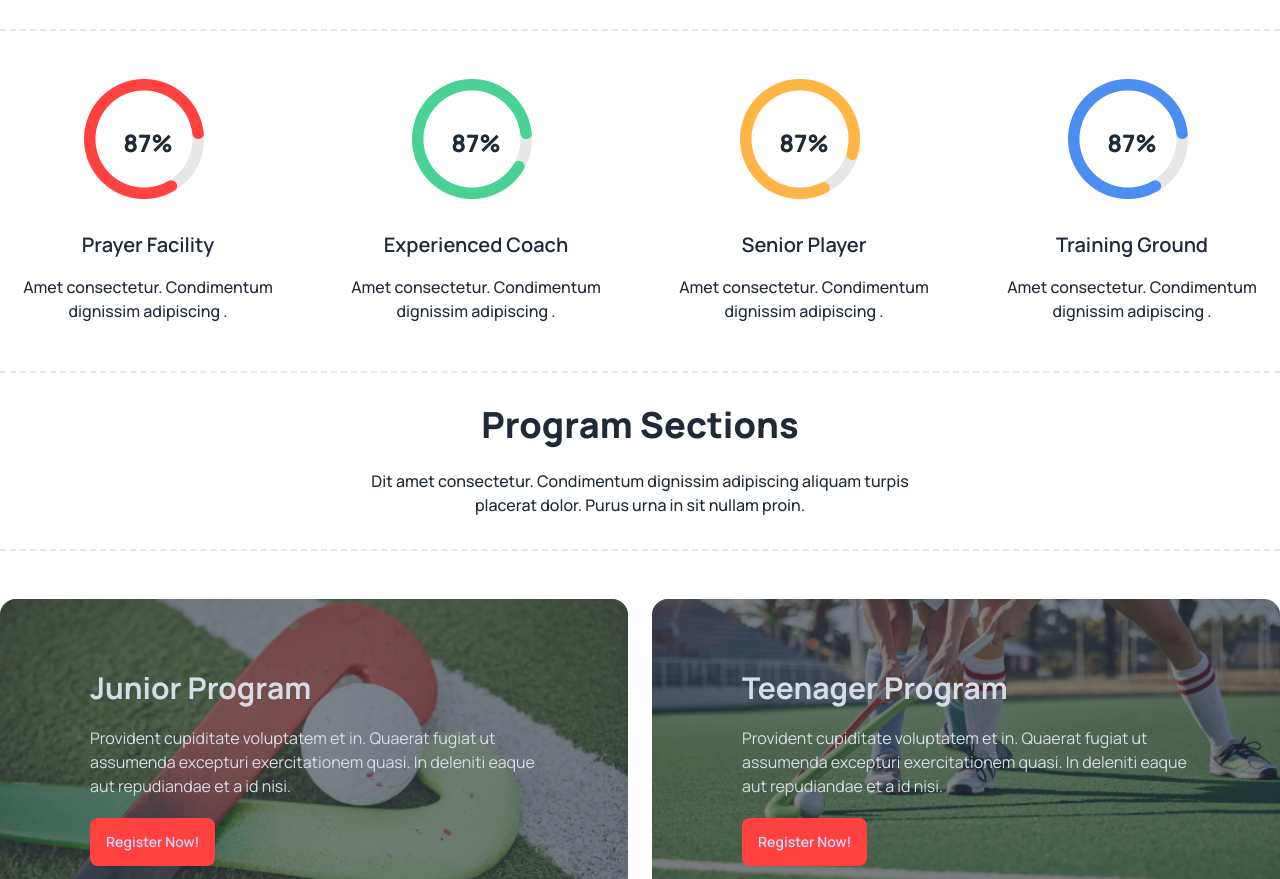
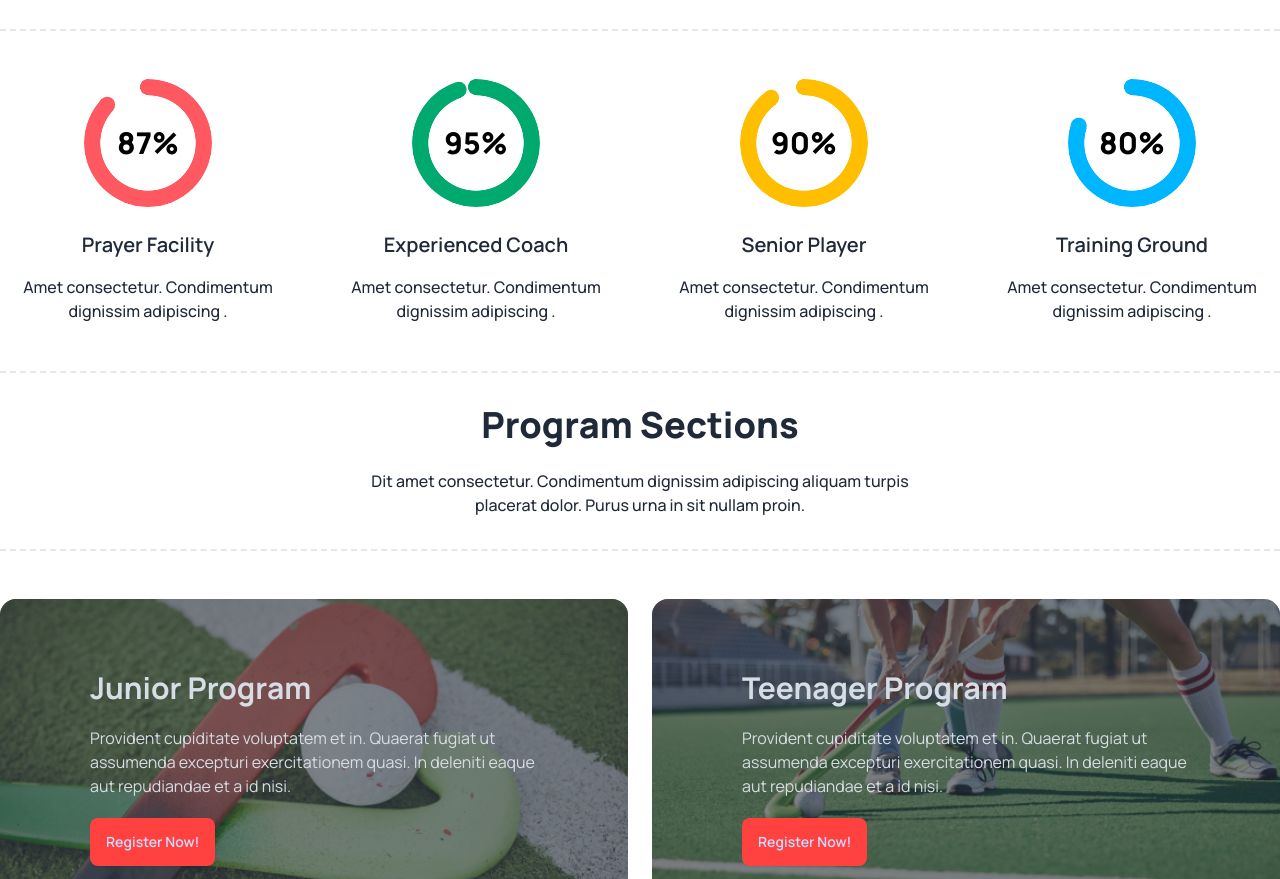
Before and after one commit to Jaman-Shah/hokeys, a plain HTML site: page index.html in a window 1280 px wide. Shown: the part 957-1836 px from the top of the page. Drawn offline with nearby package versions, Linux system fonts and the light colour scheme.

Commit message:
professional hokeys club section progress bar image to progress items added

```diff
--- a/index.html
+++ b/index.html
@@ -207,57 +207,73 @@
         <!-- facilities percentages  -->
         <div>
           <div class="grid gap-8 grid-cols-1 md:grid-cols-2 lg:grid-cols-4">
+
+            <!-- 1st progress bar  -->
+
             <div class="text-center flex flex-col items-center">
-              <div
-                class="bg-[url('images/red-round.png')] bg-no-repeat mb-6 w-32 h-32 flex justify-center items-center"
-              >
-                <h2 class="font-extrabold text-2xl">87%</h2>
-              </div>
-              <div class="space-y-4">
+              <div class="radial-progress text-error"
+              style="--value:87; --size:8rem; --thickness: 1rem;"
+              role="progressbar">
+              <h3 class="text-3xl font-extrabold text-black">87%</h3>
+             </div>
+              <div class="space-y-4 mt-6">
                 <h3 class="text-xl font-semibold">Prayer Facility</h3>
                 <p class="font-medium">
                   Amet consectetur. Condimentum dignissim adipiscing .
                 </p>
               </div>
             </div>
+
+            <!-- second progress bar  -->
+
             <div class="text-center flex flex-col items-center">
-              <div
-                class="bg-[url('images/green-round.png')] bg-no-repeat mb-6 w-32 h-32 flex justify-center items-center"
-              >
-                <h2 class="font-extrabold text-2xl">87%</h2>
-              </div>
-              <div class="space-y-4">
+              <div class="radial-progress text-success"
+              style="--value:95; --size:8rem; --thickness: 1rem;"
+              role="progressbar">
+              <h3 class="text-3xl font-extrabold text-black">95%</h3>
+             </div>
+              <div class="space-y-4 mt-6">
                 <h3 class="text-xl font-semibold">Experienced Coach</h3>
                 <p class="font-medium">
                   Amet consectetur. Condimentum dignissim adipiscing .
                 </p>
               </div>
             </div>
+
+            <!-- third progress bar  -->
+
             <div class="text-center flex flex-col items-center">
-              <div
-                class="bg-[url('images/yellow-round.png')] bg-no-repeat mb-6 w-32 h-32 flex justify-center items-center"
-              >
-                <h2 class="font-extrabold text-2xl">87%</h2>
-              </div>
-              <div class="space-y-4">
+              <div class="radial-progress text-warning"
+              style="--value:90; --size:8rem; --thickness: 1rem;"
+              role="progressbar">
+              <h3 class="text-3xl font-extrabold text-black">90%</h3>
+             </div>
+              <div class="space-y-4 mt-6">
                 <h3 class="text-xl font-semibold">Senior Player</h3>
                 <p class="font-medium">
                   Amet consectetur. Condimentum dignissim adipiscing .
                 </p>
               </div>
             </div>
+
+            <!-- fourth progress bar  -->
+
             <div class="text-center flex flex-col items-center">
-              <div
-                class="bg-[url('images/blue-round.png')] bg-no-repeat mb-6 w-32 h-32 flex justify-center items-center"
-              >
-                <h2 class="font-extrabold text-2xl">87%</h2>
-              </div>
-              <div class="space-y-4">
+              <div class="radial-progress text-info"
+              style="--value:80; --size:8rem; --thickness: 1rem;"
+              role="progressbar">
+              <h3 class="text-3xl font-extrabold text-black">80%</h3>
+             </div>
+              <div class="space-y-4 mt-6">
                 <h3 class="text-xl font-semibold">Training Ground</h3>
                 <p class="font-medium">
                   Amet consectetur. Condimentum dignissim adipiscing .
                 </p>
               </div>
+            </div>
+
+
+
             </div>
           </div>
         </div>
```
